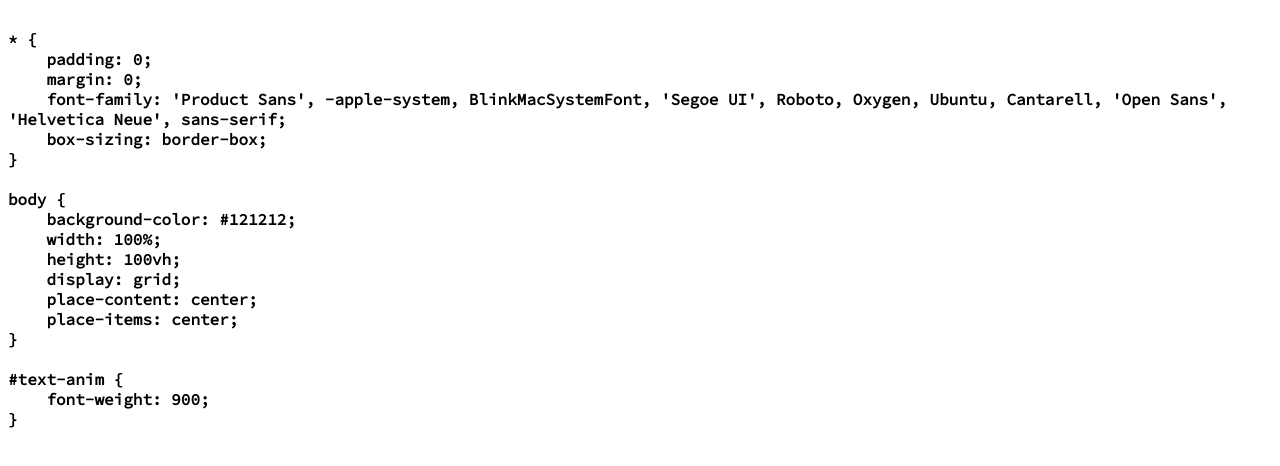
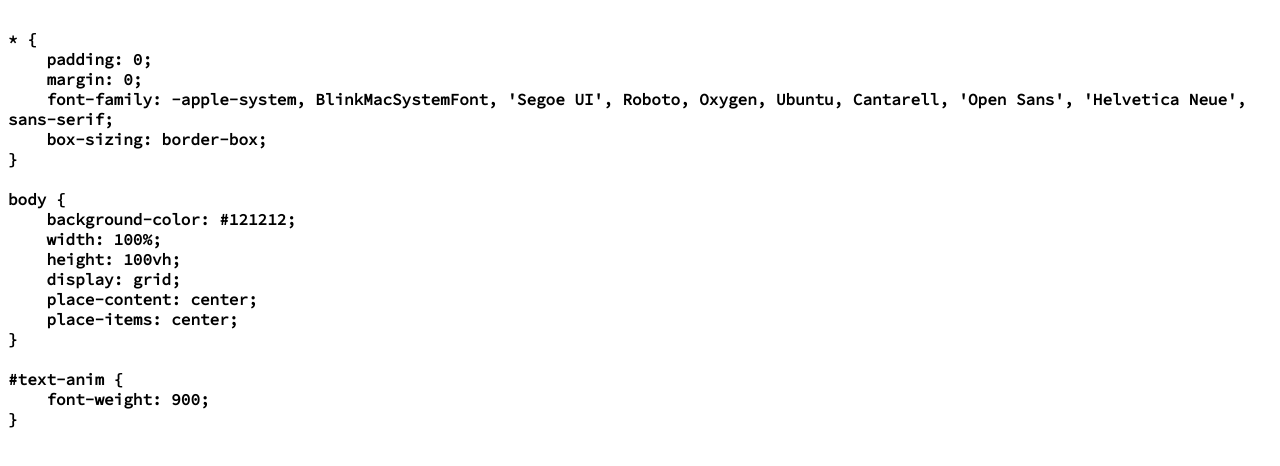
Before and after one commit to ninjaasmoke/WTA, a plain HTML site: page Labs/Program-3/css.html in a window 1280 px wide. Drawn offline with Linux system fonts and the light colour scheme.

Commit message:
smal; ui change

```diff
--- a/Labs/Program-3/css.html
+++ b/Labs/Program-3/css.html
@@ -41,7 +41,7 @@
 * {
     padding: 0;
     margin: 0;
-    font-family: 'Product Sans', -apple-system, BlinkMacSystemFont, 'Segoe UI', Roboto, Oxygen, Ubuntu, Cantarell, 'Open Sans', 'Helvetica Neue', sans-serif;
+    font-family: -apple-system, BlinkMacSystemFont, 'Segoe UI', Roboto, Oxygen, Ubuntu, Cantarell, 'Open Sans', 'Helvetica Neue', sans-serif;
     box-sizing: border-box;
 }
 
```
Also changed, not shown: Labs/Program-3.html (+2 -1 lines).
